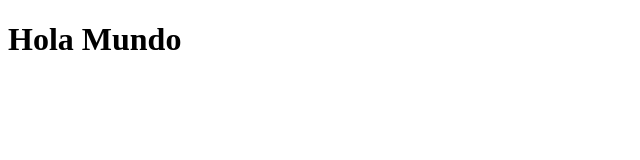
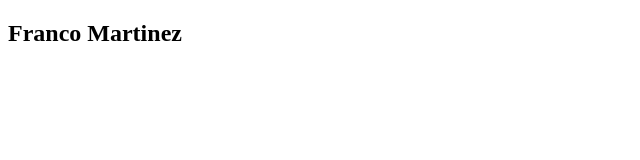
Before and after one commit to francomartinez1997/primero, a plain HTML site: page index.html in a window 1280 px wide. Shown: the whole page, without its empty margins (0-640 px from the left). Drawn offline with Linux system fonts and the light colour scheme.

Commit message:
Mejorando el index.html

```diff
--- a/index.html
+++ b/index.html
@@ -3,9 +3,11 @@
 <head>
     <meta charset="UTF-8">
     <meta name="viewport" content="width=device-width, initial-scale=1.0">
-    <title>Git</title>
+    <title>Git y Githug</title>
 </head>
 <body>
-    <h1>Hola Mundo</h1>
+    <div class="container">
+        <h2>Franco Martinez</h2>
+    </div>
 </body>
 </html>
```
